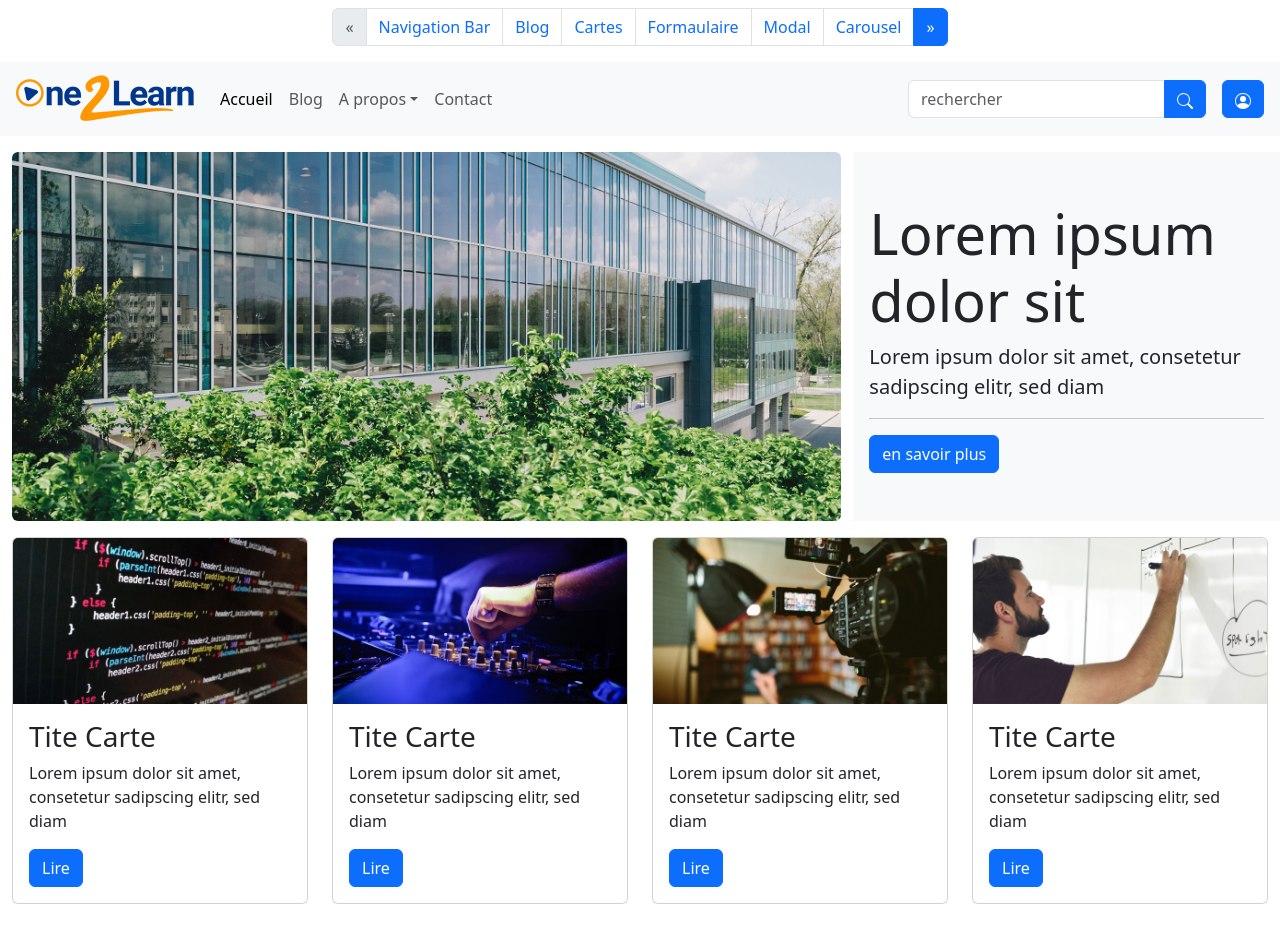
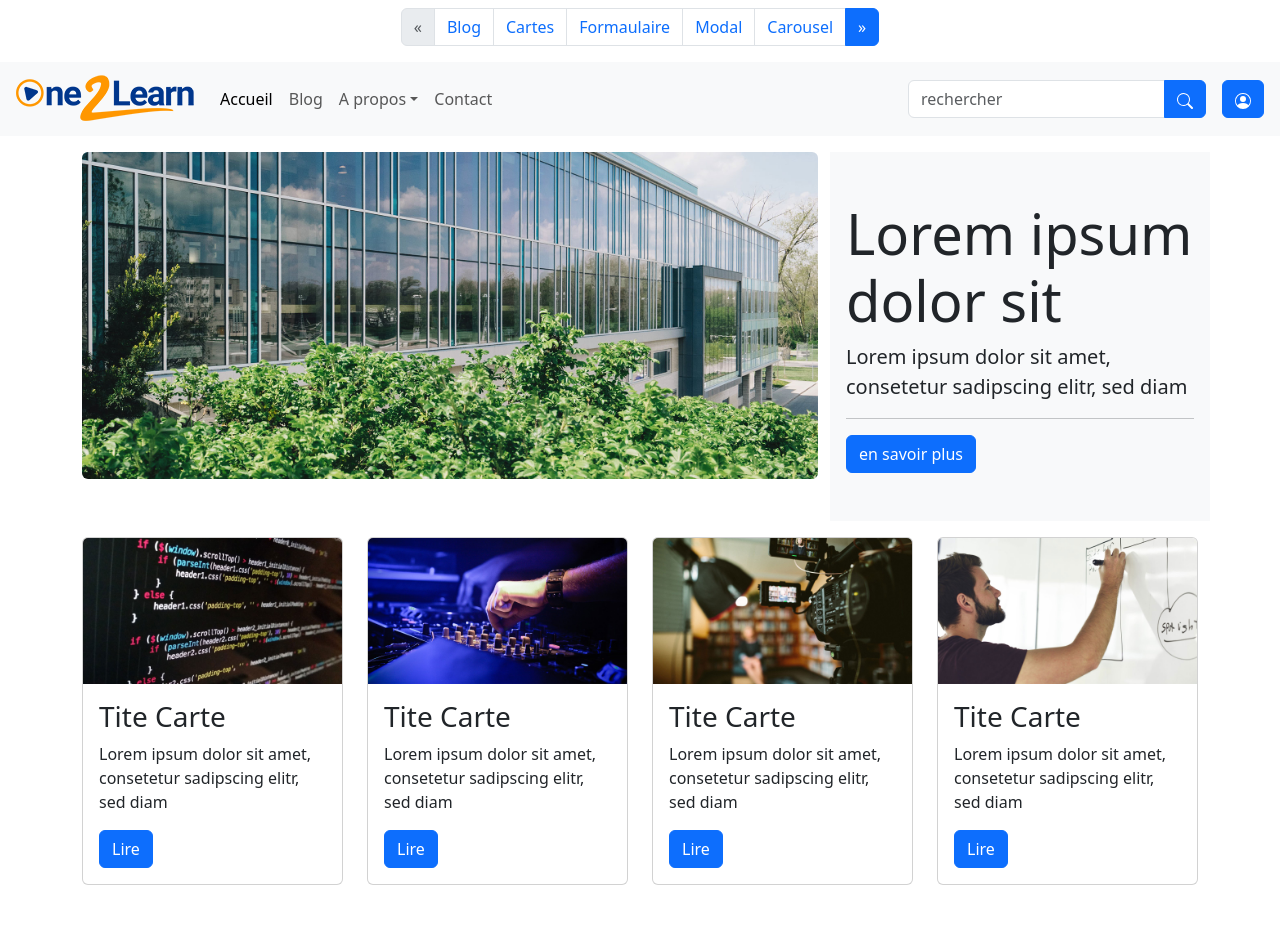
Before and after one commit to iyahiani/react, a React (Create React App) app: page / in a window 1280 px wide. Built offline with nearby package versions, Linux system fonts and the light colour scheme.

Commit message:
modif header

```diff
--- a/src/components/cards.js
+++ b/src/components/cards.js
@@ -9,7 +9,7 @@ const MyCards = () => {
     return (
         <div>
             <MyNavBar></MyNavBar>
-            <div className="container-fluid my-3">
+            <div className="container my-3">
                 <section className="row mb-3">
                     <div className="col-12 col-lg-8">
                         <img src={building} alt="offfice" className="img-fluid rounded"/>
--- a/src/components/carrousel.js
+++ b/src/components/carrousel.js
@@ -2,10 +2,12 @@ import coding from '../images/coding.jpg'
 import mixing from '../images/mixing.jpg'
 import video from '../images/video.jpg'
 import teching from '../images/teaching.jpg'
+import MyNavBar from "./NavBar";
 
 const MyCarrousel = () => {
     return (
         <div>
+            <MyNavBar></MyNavBar>
             <body>
             <div className="container">
                 <div className="col-8 offset-2">
--- a/src/components/pagination.js
+++ b/src/components/pagination.js
@@ -6,9 +6,6 @@ const MyPagination = () => {
             <ul className="pagination justify-content-center">
                 <li className="page-item disabled"><a className="page-link" href="/">&laquo;</a></li>
 
-                <li className="page-item"><NavLink to="/navbar"
-                                                   className={({isActive}) => (isActive ? 'page-link active' : 'page-link')}>Navigation
-                    Bar </NavLink></li>
                 <li className="page-item"><NavLink to="/ariane"
                                                    className={({isActive}) => (isActive ? 'page-link active' : 'page-link')}>Blog </NavLink>
                 </li>
```
